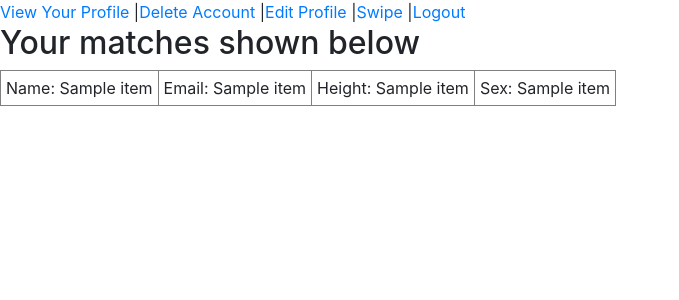
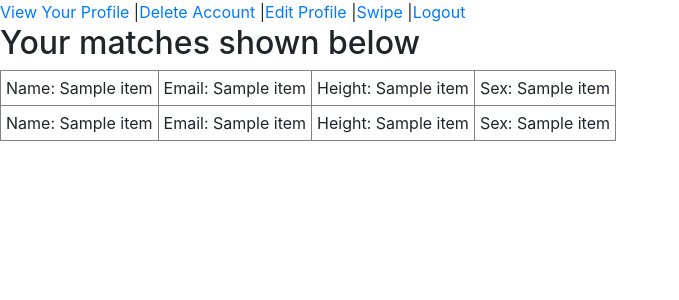
Before and after one commit to jiaminzx/CS-411-Project, a Flask app: template templates/userHome.html in a window 1280 px wide. Shown: the top 300 px of the page, without its empty margins (0-679 px from the left). Run offline with Flask 2, Linux system fonts and the light colour scheme; the template is opened without the code that fills it: most values are stand-ins (such as "Sample title", 1, 10 or a date in 2020); some libraries are stand-ins or nearby versions.

Commit message:
testing explicit access of data

```diff
--- a/templates/userHome.html
+++ b/templates/userHome.html
@@ -29,6 +29,12 @@
 
          <table border="1" cellpadding="5" cellspacing="5">
                <tbody>
+
+                 <td>Name: {{data[0][18]}}</td>
+                  <td>Email: {{data[0][19]}}</td>
+                  <td>Height: {{data[0][7]}}</td>
+                  <td>Sex: {{data[0][15]}}</td>
+
                {% for item in data %}
                <tr>
 
```
